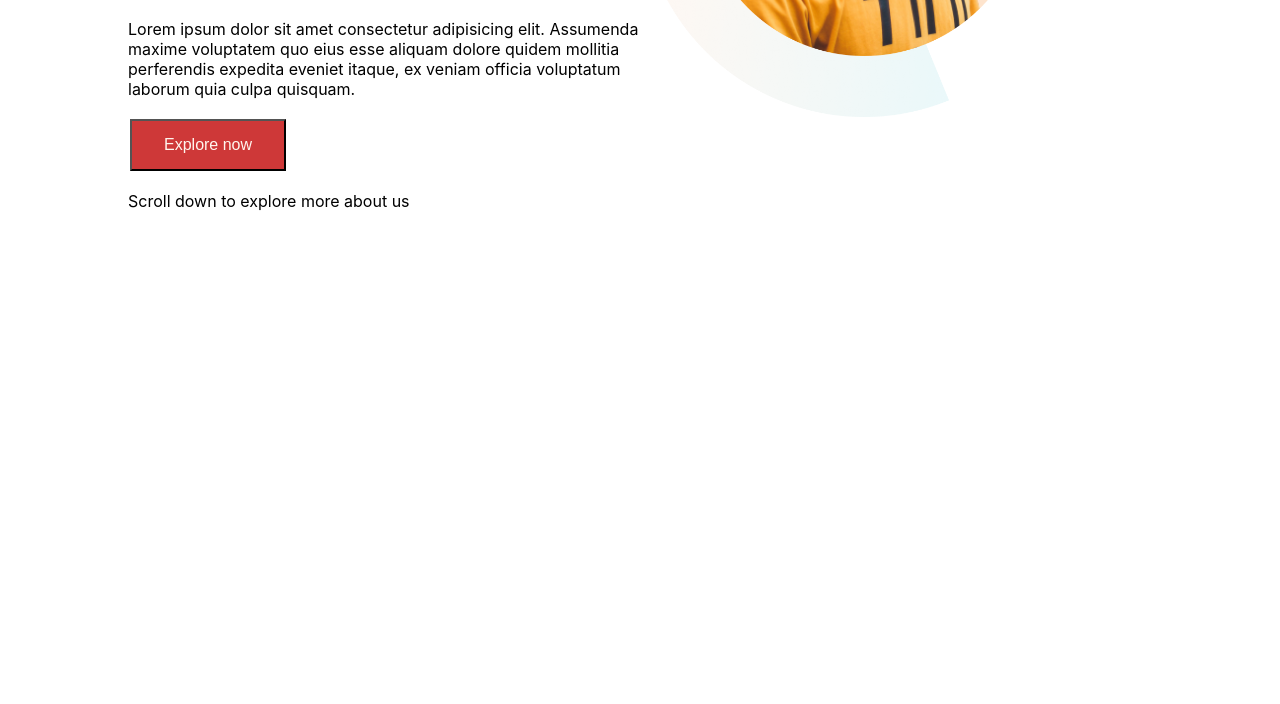
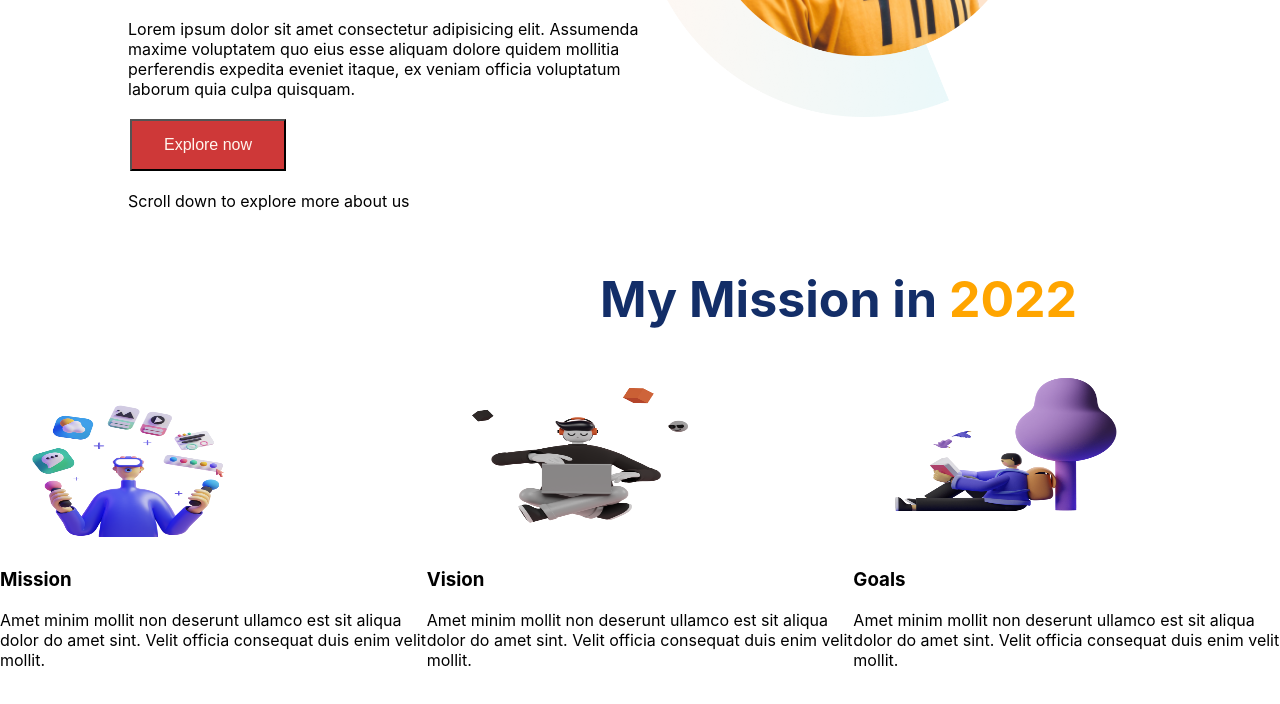
Before and after one commit to ShahnewajNomi/Mission-2022, a plain HTML site: page index.html in a window 1280 px wide. Shown: the part 454-1158 px from the top of the page. Before the commit the page ends 800 px from the top, so only its background shows below. Drawn offline with Linux system fonts and the light colour scheme.

Commit message:
add mission 2022

```diff
--- a/index.html
+++ b/index.html
@@ -8,10 +8,10 @@
     <link rel="stylesheet" href="style.css" />
   </head>
   <body>
-    <section>
+    <section class="flexible">
       <div class="width-manage">
         <div class="Heading">
-            <h1 >Stay Focused on</h1>
+            <h1>Stay Focused on</h1>
             <h1><span class="ocolor">Mission-2022</span></h1>
         </div>
         <div class="extra">
@@ -28,5 +28,35 @@
         <img src="images/person/person-0.png" alt="" />
       </div>
     </section>
+    <section class="Mission">
+        <h1 id="different-color" class="center">My Mission in <span class="ocolor">2022</span></h1>
+        <div class="flexible">
+            <div class="width-manage">
+                <img class="picture-resize" src="images/illustrators/illustrator-1.png" alt="">
+                <h3>Mission</h3>
+                <p>Amet minim mollit non deserunt
+                    ullamco est sit aliqua dolor do amet
+                    sint. Velit officia consequat duis enim
+                    velit mollit.</p>
+            </div>
+            <div class="width-manage">
+                <img class="picture-resize" src="images/illustrators/illustrator-2.png" alt="">
+                <h3>Vision</h3>
+                <p>Amet minim mollit non deserunt
+                    ullamco est sit aliqua dolor do amet
+                    sint. Velit officia consequat duis enim
+                    velit mollit.</p>
+            </div>
+            <div class="width-manage">
+                <img class="picture-resize" src="images/illustrators/illustrator-3.png" alt="">
+                <h3>Goals</h3>
+                <p>Amet minim mollit non deserunt
+                    ullamco est sit aliqua dolor do amet
+                    sint. Velit officia consequat duis enim
+                    velit mollit.</p>
+            </div>
+        </div>
+
+    </section>
   </body>
 </html>
--- a/style.css
+++ b/style.css
@@ -1,47 +1,42 @@
-body{
-    font-family: -apple-system, BlinkMacSystemFont, 'Segoe UI', Roboto, Oxygen, Ubuntu, Cantarell, 'Open Sans', 'Helvetica Neue', sans-serif;
+body {
+  font-family: -apple-system, BlinkMacSystemFont, "Segoe UI", Roboto, Oxygen,
+    Ubuntu, Cantarell, "Open Sans", "Helvetica Neue", sans-serif;
   margin: 0;
   color: black;
-
 }
-h1{
+h1 {
   font-size: 50px;
 }
 
-.Heading{
+.Heading {
   border-left: 4px solid rgb(255, 110, 110);
   border-radius: 2px;
   margin-top: 150px;
   margin-bottom: 5px;
   margin-right: 150px;
   margin-left: 190px;
-
 }
-.extra{
+.extra {
   margin-left: 20%;
 }
-.ocolor{
+.ocolor {
   color: orange;
 }
-.link-button{
-    background-image: linear-gradient(red,orange);
+.link-button {
+  background-image: linear-gradient(red, orange);
   font-size: 20px;
   color: white;
 }
-.width-manage{
+.width-manage {
   width: 50%;
-
-
-
 }
-.width-manage img{
+.width-manage img {
   width: 70%;
-
 }
-section{
+.flexible {
   display: flex;
 }
-.button{
+.button {
   background-color: rgb(206, 56, 56);
   font-size: 20px;
   color: seashell;
@@ -53,3 +48,13 @@ section{
   margin: 4px 2px;
   cursor: pointer;
 }
+.center{
+    padding-left: 600px;
+}
+#different-color{
+    color: rgb(19, 46, 104);
+}
+.picture-resize{
+    width: 10%;
+    height: 40%;
+}
```
Lines whose indentation alone changed are shown as unchanged.
